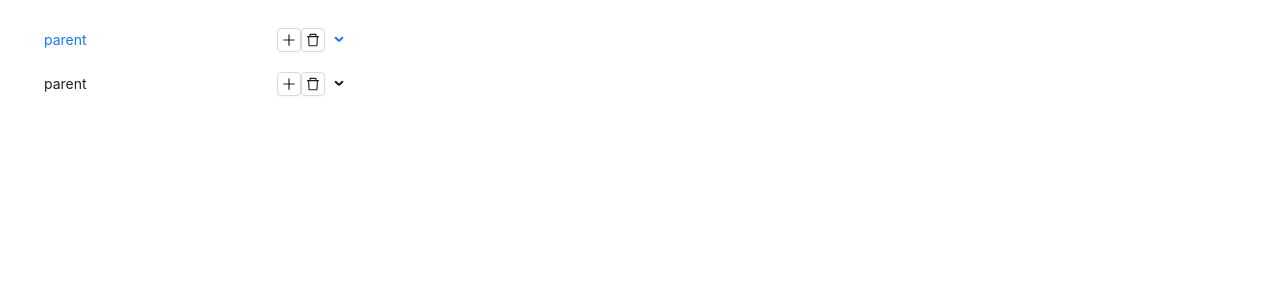
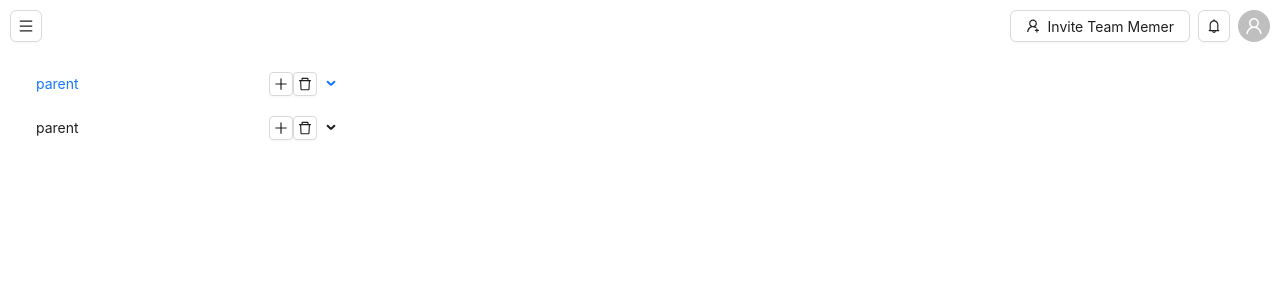
Before and after one commit to DaddyGasCoin/lrnr-assignment, a React (Vite) app: page / in a window 1280 px wide. Shown: the top 300 px of the page. Built offline with nearby package versions, Linux system fonts and the light colour scheme.

Commit message:
Add header

```diff
--- /dev/null
+++ b/Components/DisplayHeader.jsx
@@ -0,0 +1,38 @@
+import { Button, Avatar, Popover } from 'antd';
+import { MenuOutlined, UserAddOutlined, BellOutlined, UserOutlined } from '@ant-design/icons';
+
+const DisplayHeader = () => {
+
+    const content = (
+        <div className='user-popup'>
+            <p>Dark Mode</p>
+            <p>Profile</p>
+            <p>What's New</p>
+            <p>Help</p>
+            <p>Send Feedback</p>
+            <p>Hints and shorcuts</p>
+            <p>Logout</p>
+        </div>
+    );
+
+    return (
+
+        <div className="header">
+            <div>
+                <Button icon={<MenuOutlined />} />
+            </div>
+            <div className="header-right">
+                <Button icon={<UserAddOutlined />}>Invite Team Memer</Button>
+                <Button icon={<BellOutlined />} />
+                <Popover content={content} trigger="focus" style={{ boxshadow: 'none' }}>
+                    <a href="#">
+                        <Avatar size="default" icon={<UserOutlined />} />
+                    </a>
+                </Popover>
+            </div>
+        </div>
+
+    )
+}
+
+export default DisplayHeader
--- a/src/App.jsx
+++ b/src/App.jsx
@@ -3,6 +3,7 @@ import SidebarItems from "../Components/Menu"
 import ShowNodeContent from "../Components/ShowNodeContent"
 import uniqid from "uniqid";
 import { addNode, deleteNode } from "../util/manageTree";
+import DisplayHeader from "../Components/DisplayHeader";
 function App() {
 
   /*tree structure for the menu;contains parent node and child node,
@@ -56,10 +57,12 @@ function App() {
 
   return (
     <div className="App h-screen">
+      {/* <div className="h-5 bg-slate-500"> */}
+      <DisplayHeader />
+      {/* </div> */}
       <div className="flex flex-row p-2 ">
         <SidebarItems data={tree} manageData={manageData} nodeHandler={viewNodeHandler} />
         {viewNode ? <ShowNodeContent id={viewNode} /> : null}
-
       </div>
     </div>
   )
--- a/src/index.css
+++ b/src/index.css
@@ -1,3 +1,41 @@
 @tailwind base;
 @tailwind components;
 @tailwind utilities;
+
+* {
+    margin: 0px
+}
+
+.header {
+    display: flex;
+    flex-direction: row;
+    /* background-color: brown; */
+    padding: 10px;
+    /* margin: 5px; */
+    justify-content: space-between;
+}
+
+.header-right {
+    display: flex;
+    gap: 8px;
+}
+
+.user-popup {
+    display: flex;
+    flex-direction: column;
+    gap: 10px;
+}
+
+.user-popup>* {
+    padding: 5px;
+    border-radius: 4px;
+}
+
+.user-popup>*:hover {
+    background-color: #e2e8f0;
+}
+
+.menu-container {
+    display: flex;
+    flex-direction: column;
+}
```
